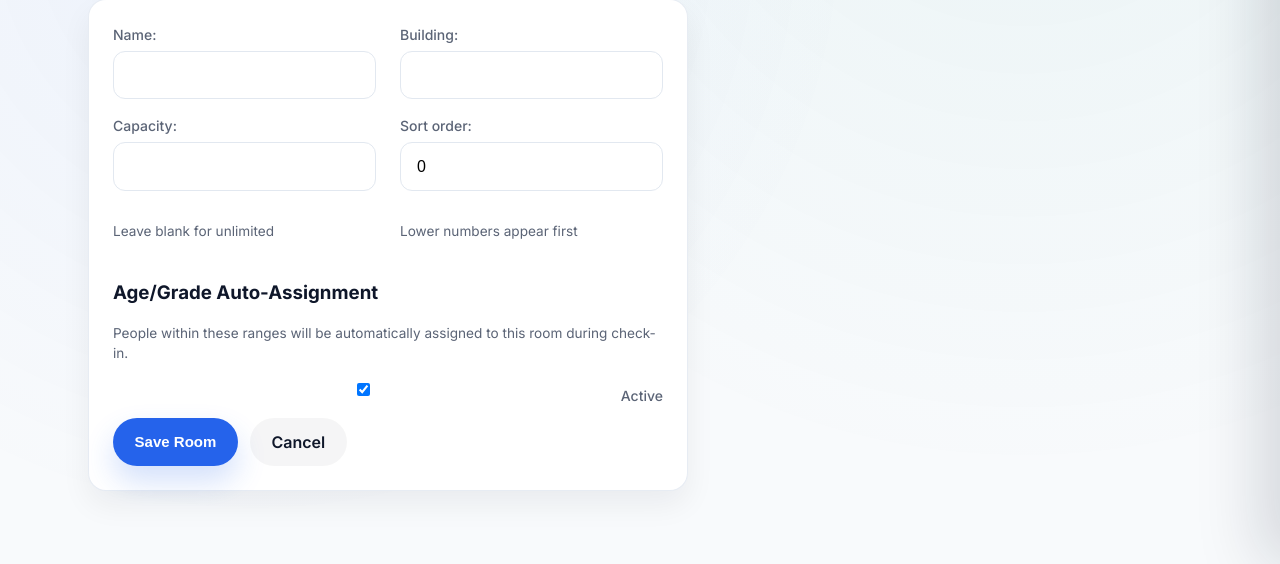
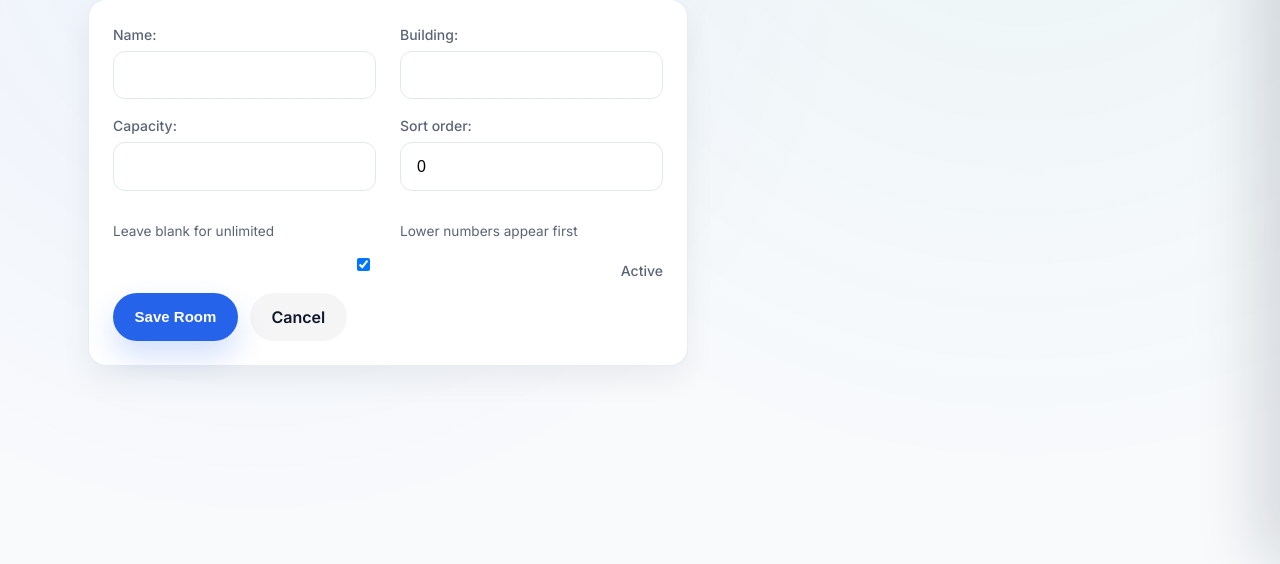
Before and after one commit to TheLVSQ/AnchorPoint, a Django app: page /checkin/rooms/new/ in a window 1280 px wide. Shown: the part 236-800 px from the top of the page. Run offline with Django 5.2, Linux system fonts and the light colour scheme; the visitor is signed in with stand-in values (Sample User, id 1); parts of the project's set-up code (start-up, migrations or seed data) failed here and were passed over; some libraries are stand-ins or nearby versions.

Commit message:
fix: remove age/grade fields from room form template

```diff
--- a/anchorpoint/checkin/templates/checkin/room_form.html
+++ b/anchorpoint/checkin/templates/checkin/room_form.html
@@ -35,33 +35,6 @@
             </div>
         </div>
 
-        <h3 style="margin: 1.5rem 0 1rem;">Age/Grade Auto-Assignment</h3>
-        <p class="stat-hint" style="margin-bottom: 1rem;">
-            People within these ranges will be automatically assigned to this room during check-in.
-        </p>
-
-        <div class="form-grid">
-            <div class="form-field">
-                {{ form.min_age.label_tag }}
-                {{ form.min_age }}
-            </div>
-            <div class="form-field">
-                {{ form.max_age.label_tag }}
-                {{ form.max_age }}
-            </div>
-        </div>
-
-        <div class="form-grid">
-            <div class="form-field">
-                {{ form.min_grade.label_tag }}
-                {{ form.min_grade }}
-            </div>
-            <div class="form-field">
-                {{ form.max_grade.label_tag }}
-                {{ form.max_grade }}
-            </div>
-        </div>
-
         <div class="form-field">
             <label style="display: flex; align-items: center; gap: 0.5rem;">
                 {{ form.is_active }}
```
Also changed, not shown: anchorpoint/checkin/templates/checkin/room_list.html (+0 -7 lines).
